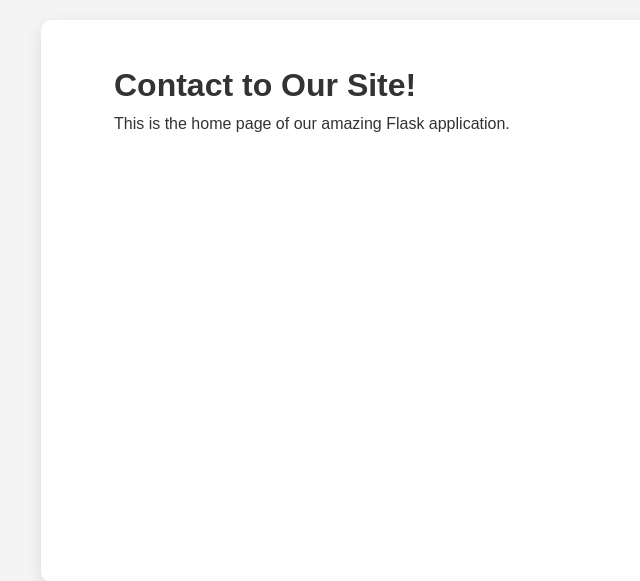
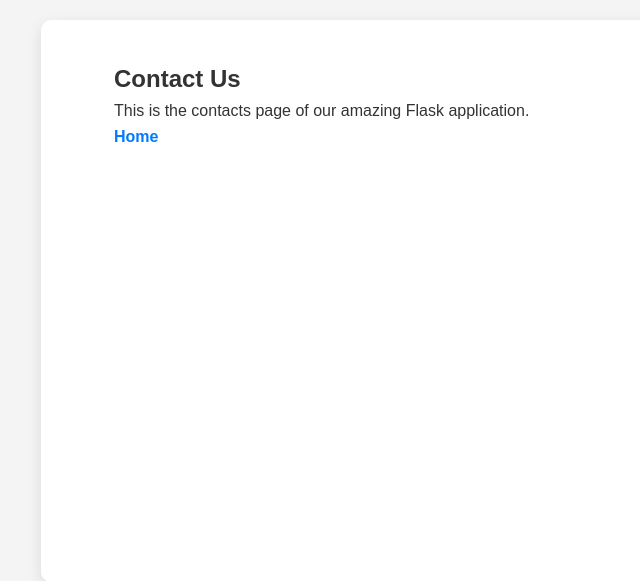
Before and after one commit to UberCoderHyde/3135-Final-Project, a Flask app: page /contact in a window 1280 px wide. Shown: the part 132-713 px from the top of the page, without its empty margins (49-689 px from the left). Run offline with Flask 3, Linux system fonts and the light colour scheme.

Commit message:
Updated contact page

```diff
--- a/app/main/templates/main/contact.html
+++ b/app/main/templates/main/contact.html
@@ -5,9 +5,10 @@
 {% block content %}
 <main class="container">
     <div class="container">
-    <h1>Contact to Our Site!</h1>
-    <p>This is the home page of our amazing Flask application.</p>
+    <h2>Contact Us</h2>
+    <p>This is the contacts page of our amazing Flask application.</p>
     <!-- Additional content for your home page goes here -->
+    <a href="/app/main/templates/main/home.html">Home</a>
 </div>
 </main>
 {% endblock %}
```
